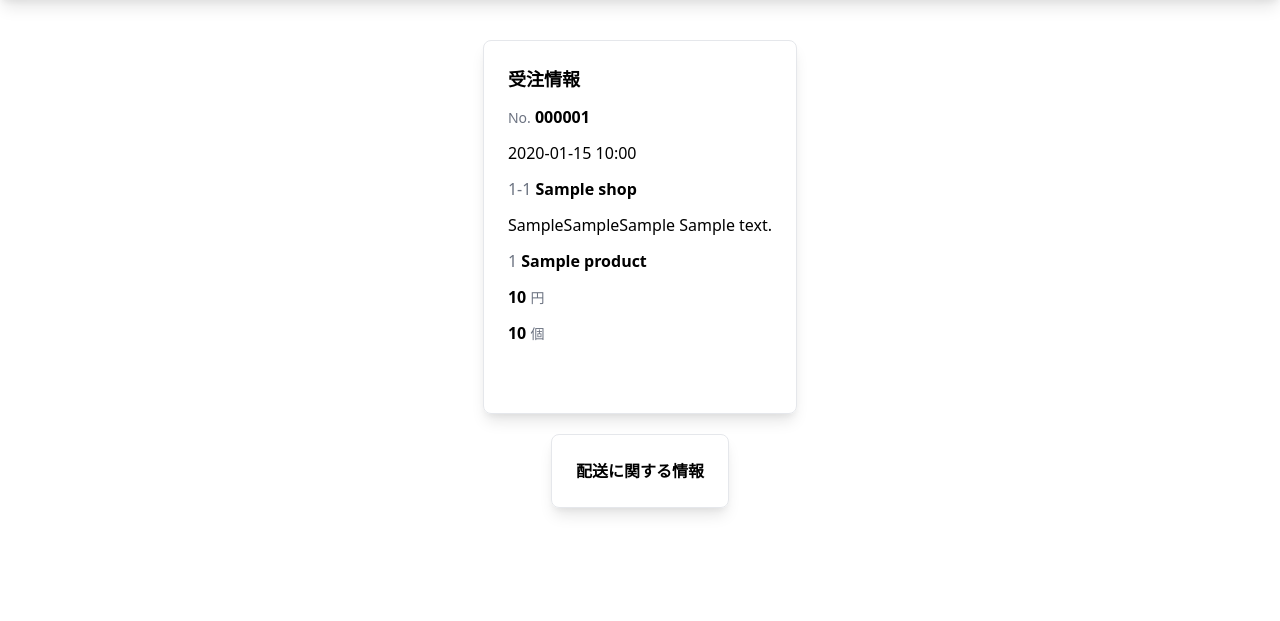
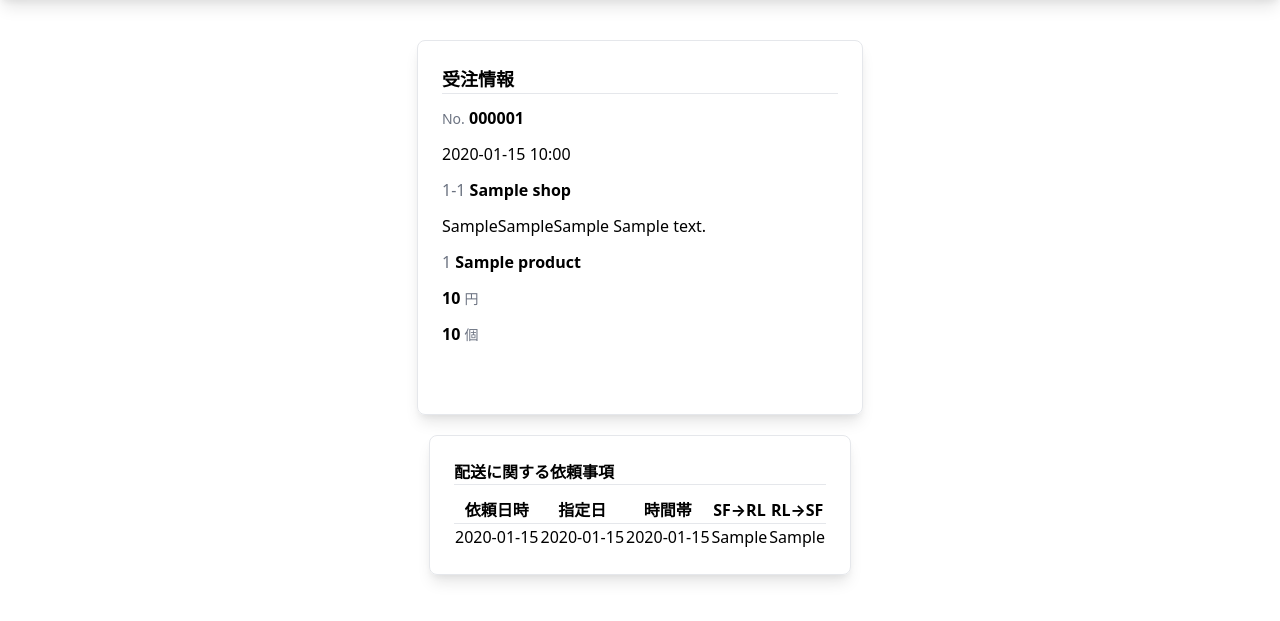
Before and after one commit to hayamakazuyuki/fas, a Flask app: page /order/1 in a window 1280 px wide. Shown: the part 73-694 px from the top of the page. Run offline with Flask 2, Linux system fonts and the light colour scheme; a user stored in the database is signed in; tables that the repository leaves empty hold one stand-in row (values such as "Sample post"); some libraries are stand-ins or nearby versions.

Commit message:
updated: delivery request registration

```diff
--- a/flask/app/order/forms.py
+++ b/flask/app/order/forms.py
@@ -1,5 +1,5 @@
 from flask_wtf import FlaskForm
-from wtforms import IntegerField
+from wtforms import IntegerField, DateField, StringField
 from wtforms.validators import InputRequired, NumberRange
 
 from wtforms_sqlalchemy.fields import QuerySelectField
@@ -19,3 +19,7 @@ def order_edit_form(current_item):
         qty = IntegerField('数量', validators=[InputRequired('数量を入力してください'),
                                              NumberRange(min=1, message='数量は 1 以上を入力してください')])
     return OrderEditForm
+
+class DeliveryRequestForm(FlaskForm):
+    delivery_date = DateField('指定日')
+    memo = StringField('依頼事項')
--- a/flask/app/order/views.py
+++ b/flask/app/order/views.py
@@ -8,9 +8,9 @@ import csv
 
 from ..extentions import db
 
-from ..models import Shop, ProductOrder
+from ..models import DeliveryRequest, Shop, ProductOrder
 
-from .forms import order_edit_form
+from .forms import order_edit_form, DeliveryRequestForm
 
 
 order = Blueprint('order', __name__, url_prefix='/order')
@@ -98,10 +98,6 @@ def order_detail(id):
 
     mode = request.args.get('mode')
 
-    current_item = order.product.id
-    OrderEditForm = order_edit_form(current_item)
-    form = OrderEditForm()
-
     # get 2hours before and remove timezone info
     before2hours = datetime.now(JST) - timedelta(seconds=7200)
     before2h = before2hours.replace(tzinfo=None)
@@ -110,7 +106,18 @@ def order_detail(id):
     min_date = datetime.now(JST) + timedelta(days=4)
     max_date = datetime.now(JST) + timedelta(days=15)
 
+    form = DeliveryRequestForm()
+
+    if mode == 'request':
+        if form.validate_on_submit():
+            return register_request(id)
+
     if mode == 'edit':
+        current_item = order.product.id
+        OrderEditForm = order_edit_form(current_item)
+
+        form = OrderEditForm()
+
         if form.validate_on_submit():
 
             flash('受注情報を変更しました。')
@@ -118,7 +125,24 @@ def order_detail(id):
 
         return render_template('order/order-edit.html', order=order, form=form)
 
-    return render_template('order/order-detail.html', order=order)
+    return render_template('order/order-detail.html', order=order, before2h=before2h,
+                    min_date=min_date, max_date=max_date, form=form)
+
+
+# func register delivery request
+def register_request(id):
+    deliveryreq = DeliveryRequest()
+    deliveryreq.order_id = id
+    deliveryreq.requested_by = current_user.id
+    deliveryreq.delivery_date = request.form.get('delivery_date')
+    deliveryreq.memo = request.form.get('memo')
+
+    db.session.add(deliveryreq)
+    db.session.commit()
+
+    flash('配送に関する依頼を登録しました。', 'success')
+
+    return redirect(url_for('order.order_detail', id=id))
 
 
 # delete order
--- a/flask/app/templates/order/order-detail.html
+++ b/flask/app/templates/order/order-detail.html
@@ -1,14 +1,17 @@
 {% extends "layout.html" %}
 {% block content %}
 {% include "navbar.html" %}
+{% from "_macros.html" import render_field_with_errors %}
+
 {% include "_flashing.html" -%}
 
-<div class="container max-w-5xl mx-auto">
+
+<div class="container max-w-5xl mx-auto" x-data="{ open: false }">
     <div class="flex justify-center mx-3">
         <div class="my-10">
         <!-- order details go here-->
             <div class="border p-6 rounded-lg shadow-lg">
-                <h1 class="font-bold text-lg">受注情報</h1>
+                <h1 class="font-bold text-lg border-b">受注情報</h1>
                 <p class="font-bold my-3"><span class="text-sm font-normal text-gray-500">No.</span> {{ '{:06d}'.format(order.id) }}</p>
                 <p class="my-3">{{ order.date.strftime('%Y-%m-%d %H:%M') }}</p>
                 <p class="font-bold my-3"><span class="text-base font-normal text-gray-500">
@@ -30,25 +33,83 @@
 
                 {% if order.exported is none %}
                 <div class="flex justify-between">
-                    <p class="text-blue-500 hover:text-blue-800 hover:underline">
+                    <p class="px-3 py-1 text-blue-500 hover:text-blue-800 hover:underline">
                         <a href="/order/{{ order.id }}?mode=edit">編集</a>
                     </p>
-                    <p class="text-blue-500 hover:text-red-700 hover:underline">
-                        <a href="/order/delete/{{ order.id }}">削除</a>
-                    </p>
+                    <div @click="open = true" class="cursor-pointer text-gray-500 text-sm p-1 rounded-full hover:bg-red-100 hover:text-red-500">
+                        <svg xmlns="http://www.w3.org/2000/svg" class="h-6 w-6" fill="none" viewBox="0 0 24 24" stroke="currentColor">
+                            <path stroke-linecap="round" stroke-linejoin="round" stroke-width="2" d="M19 7l-.867 12.142A2 2 0 0116.138 21H7.862a2 2 0 01-1.995-1.858L5 7m5 4v6m4-6v6m1-10V4a1 1 0 00-1-1h-4a1 1 0 00-1 1v3M4 7h16" />
+                          </svg>
+                    </div>
                 </div>
                 {% endif %}
+
             </div>
 
             <!-- order requests go here-->
             {% if order.item != 901 %}
             <div class="flex justify-center my-5 mx-3">
                 <div class="border p-6 rounded-lg shadow-lg">
-                    <h2 class="text-base font-bold">配送に関する情報</h2>
+                    <h2 class="text-base font-bold border-b mb-3">配送に関する依頼事項</h2>
+
+                    {% if order.date > before2h and not order.request.id %}
+                    <form action="/order/{{ order.id }}?mode=request" method="POST">
+                        {{ form.csrf_token }}
+                        <p class="w-full my-5 text-sm text-gray-500">
+                            {{ render_field_with_errors(form.delivery_date, class_="px-5 text-lg text-gray-800") }}
+                        </p>
+                        <p class="w-full my-5 text-sm text-gray-500">
+                            {{ render_field_with_errors(form.memo, class_="px-5 text-lg text-gray-800") }}
+                        </p>
+                        <button type="submit" class="w-full bg-blue-500 text-white px-7 py-1 rounded-full">登録</button>
+                    </form>
+
+                    {% elif order.request.id %}
+                    <table class="w-full">
+                        <thead>
+                            <tr class="border-b">
+                                <th>依頼日時</th>
+                                <th>指定日</th>
+                                <th>時間帯</th>
+                                <th>SF→RL</th>
+                                <th>RL→SF</th>
+                            </tr>
+                        </thead>
+                        <tbody>
+                            <tr>
+                                <td>{{ order.request.created_at.strftime('%Y-%m-%d') }}</td>
+                                <td>{{ order.request.delivery_date or '' }}</td>
+                                <td>{{ order.request.time_range or '' }}</td>
+                                <td>{{ order.request.memo or '' }}</td>
+                                <td>{{ order.request.reply or '' }}</td>
+                            </tr>
+                        </tbody>
+                    </table>
+
+                    {% else %}
+                    <p>なし</p>
+                    {% endif %}
+
                 </div>
             </div>
             {% endif %}
         </div>
     </div>
+
+    <!-- modal content goes here -->
+    <div x-show="open" class="fixed inset-0 bg-black bg-opacity-70 flex justify-center items-center">
+        <div class="bg-white border p-6 shadow-md">
+            <h2 class="font-bold text-sm">受注の削除</h2>
+            <p class="text-gray-500 text-sm mt-5">「{{ order.shop.name }}」の受注を削除しようとしています。</p>
+            <p class="text-gray-500 text-sm mt-3">削除していいですか？</p>
+            <p class="font-bold mt-5 text-right">
+                <span @click="open = false" class="px-3 py-1 rounded-md text-gray-500 cursor-pointer hover:bg-gray-100">中止</span>
+                <span class="ml-8 px-3 py-1 rounded-md text-blue-500 cursor-pointer hover:bg-blue-100">
+                    <a href="/order/delete/{{ order.id }}"></a>削除</span>
+            </p>
+        </div>
+    </div>
+
+
 </div>
 {% endblock %}
--- a/flask/app/templates/order/order-edit.html
+++ b/flask/app/templates/order/order-edit.html
@@ -22,6 +22,7 @@
                     {{ form.csrf_token }}
                     <p class="w-full my-5 text-sm text-gray-500">
                         {{ render_order_select(form.item, order.item, class_="px-5 text-lg text-gray-800")}}
+                    </p>
                     <p class="w-full my-5 text-sm text-gray-500">
                         {{ render_order_input(form.price, value=order.price, class_="px-5 text-lg border-b text-gray-800" )}}
                     </p>
```
